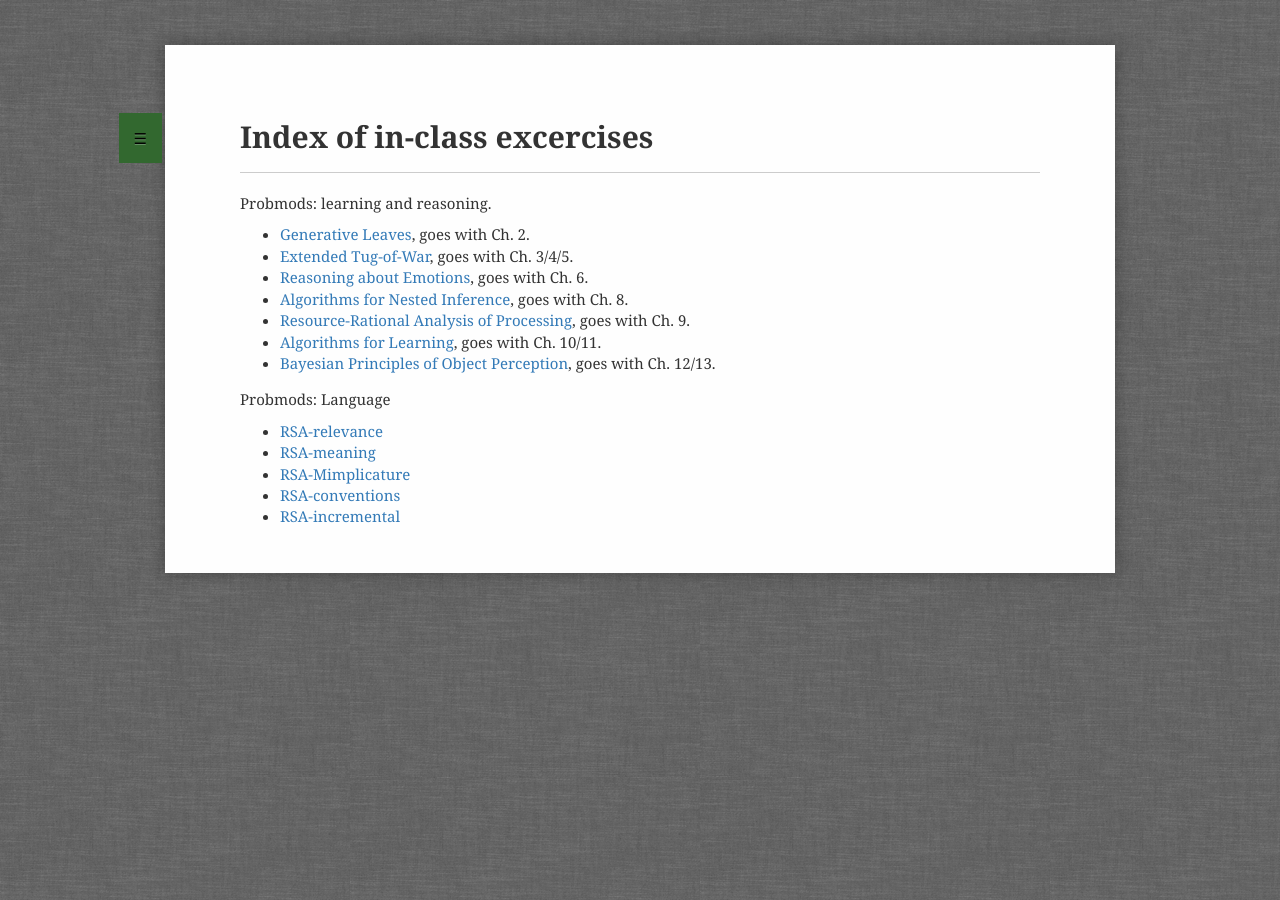
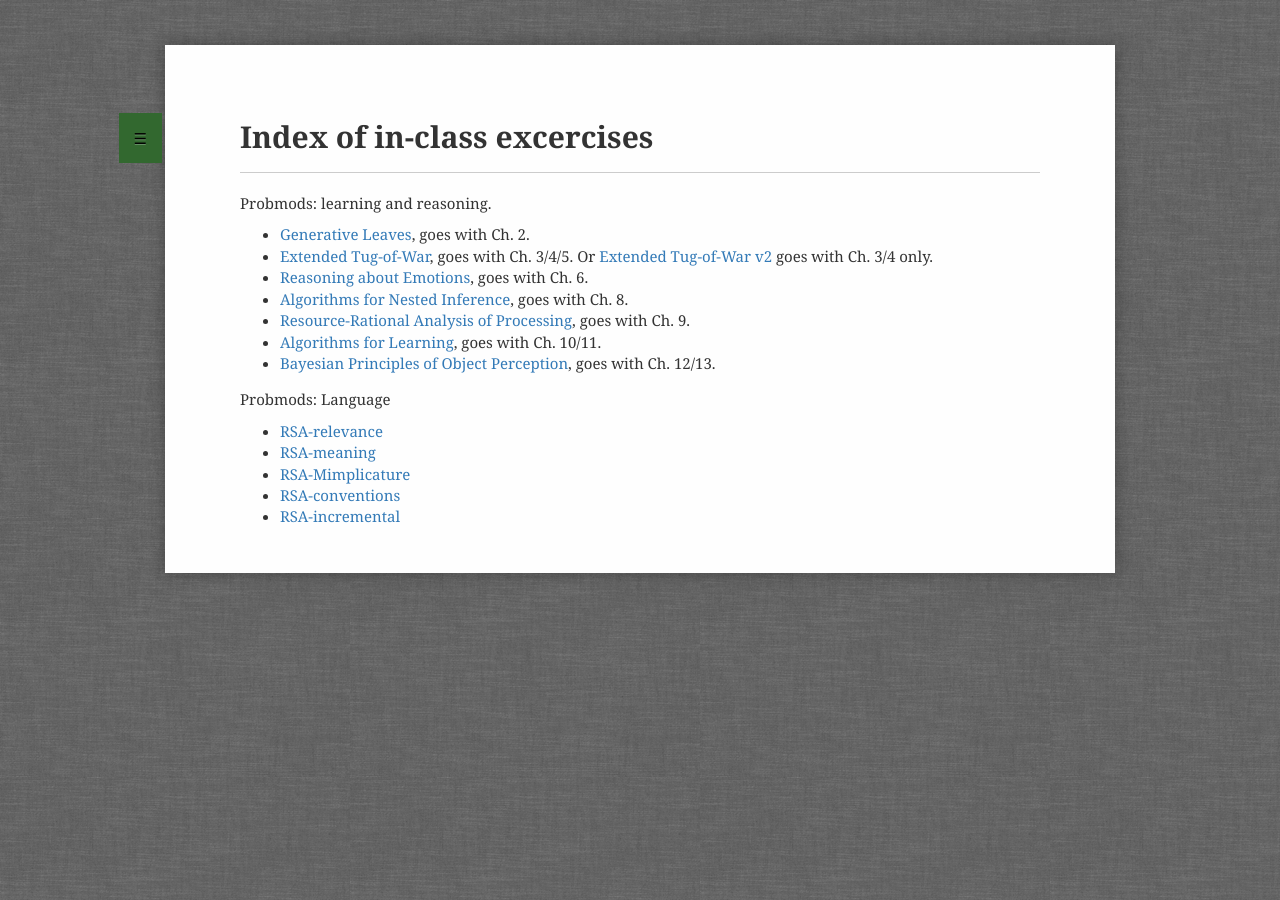
Before and after one commit to probmods/probmods2, a Jekyll site: the page built from teaching_extras/index.md, in a window 1280 px wide. Built offline with Jekyll 4.4.1, drawn with Linux system fonts in a browser that asks for light colours; a script that is not in the unit is left out.

Commit message:
update index

```diff
--- a/teaching_extras/index.md
+++ b/teaching_extras/index.md
@@ -6,7 +6,7 @@
 Probmods: learning and reasoning.
 
 - [Generative Leaves](GenerativeLeaves.html), goes with Ch. 2.
-- [Extended Tug-of-War](ExtendedTugOfWar.html), goes with Ch. 3/4/5.
+- [Extended Tug-of-War](ExtendedTugOfWar.html), goes with Ch. 3/4/5. Or [Extended Tug-of-War v2](ExtendedTugOfWar_v2.html) goes with Ch. 3/4 only.
 - [Reasoning about Emotions](ToE.html), goes with Ch. 6.
 - [Algorithms for Nested Inference](NestedInferAlgorithms.html), goes with Ch. 8.
 - [Resource-Rational Analysis of Processing](ResourceRational.html), goes with Ch. 9.
```
